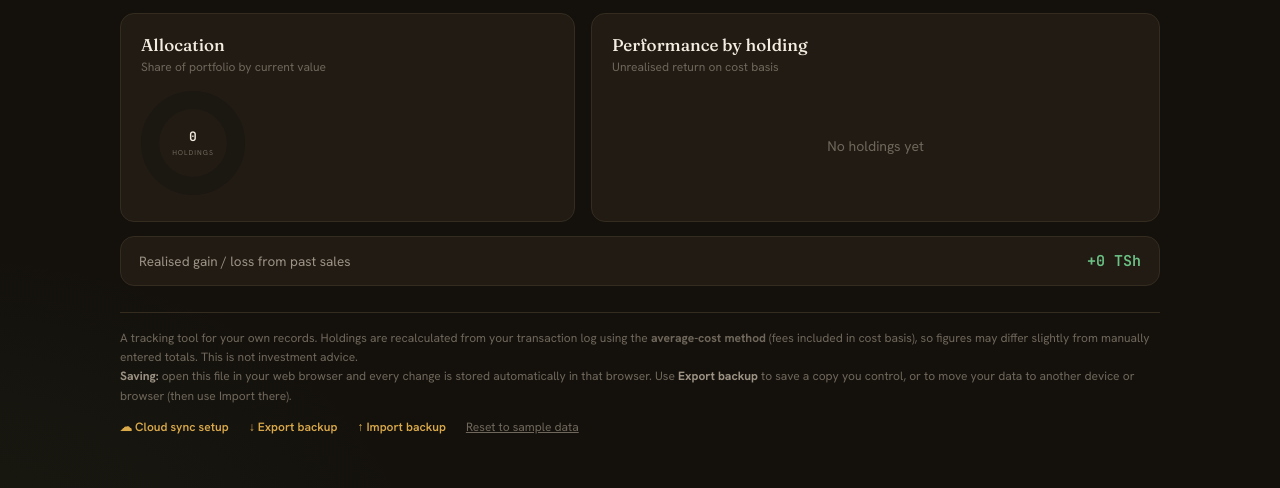
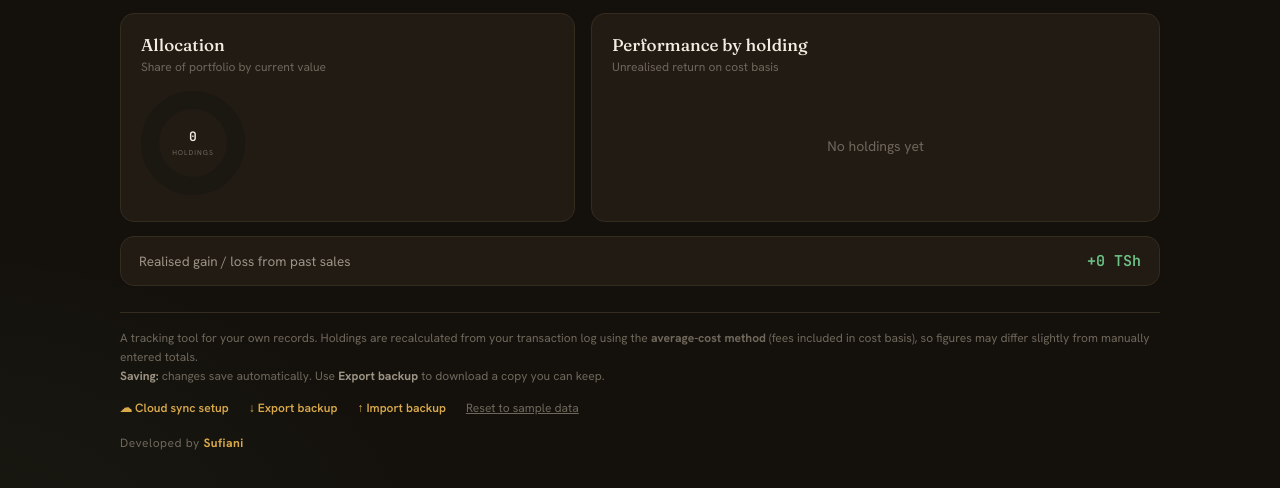
Before and after one commit to sufiani11/SufianiPortifolioTracker, a plain HTML site: page index.html in a window 1280 px wide. Shown: the part 264-752 px from the top of the page. Drawn offline with Linux system fonts and the light colour scheme.

Commit message:
Update index.html

```diff
--- a/index.html
+++ b/index.html
@@ -243,18 +243,19 @@
   </section>
 
   <div class="footnote">
-    A tracking tool for your own records. Holdings are recalculated from your transaction log using the
-    <b>average-cost method</b> (fees included in cost basis), so figures may differ slightly from manually entered
-    totals. This is not investment advice.
-    <br><b style="color:var(--muted)">Saving:</b> open this file in your web browser and every change is stored
-    automatically in that browser. Use <b style="color:var(--muted)">Export backup</b> to save a copy you control,
-    or to move your data to another device or browser (then use Import there).
+   A tracking tool for your own records. Holdings are recalculated from your transaction log using the
+    <b>average-cost method</b> (fees included in cost basis), so figures may differ slightly from manually entered totals.
+    <br><b style="color:var(--muted)">Saving:</b> changes save automatically. Use
+    <b style="color:var(--muted)">Export backup</b> to download a copy you can keep.
     <div class="fnbtns">
       <button class="reset" id="cloudBtn">☁ Cloud sync setup</button>
       <button class="reset" id="exportBtn">↓ Export backup</button>
       <button class="reset" id="importBtn">↑ Import backup</button>
       <button class="reset" id="resetBtn">Reset to sample data</button>
       <input type="file" id="importFile" accept="application/json,.json" hidden>
+    </div>
+     <div style="margin-top:16px;color:var(--faint);font-size:12px;letter-spacing:.04em">
+      Developed by <b style="color:var(--gold)">Sufiani</b>
     </div>
   </div>
 </div>
```
